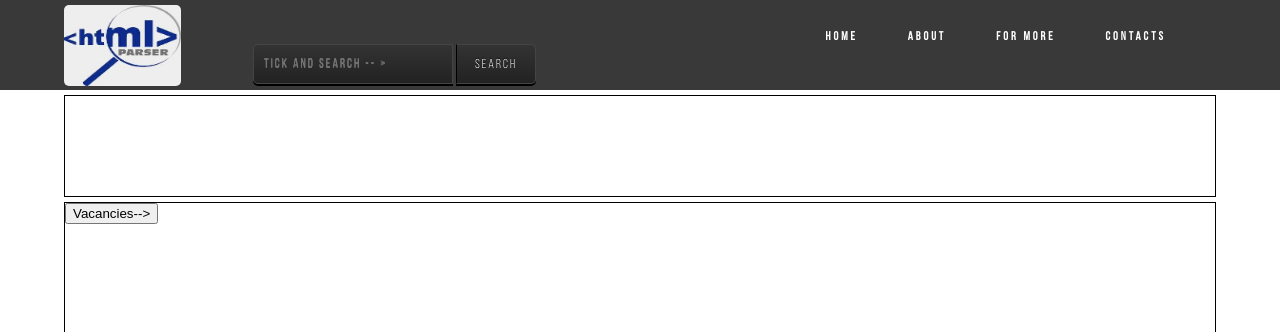
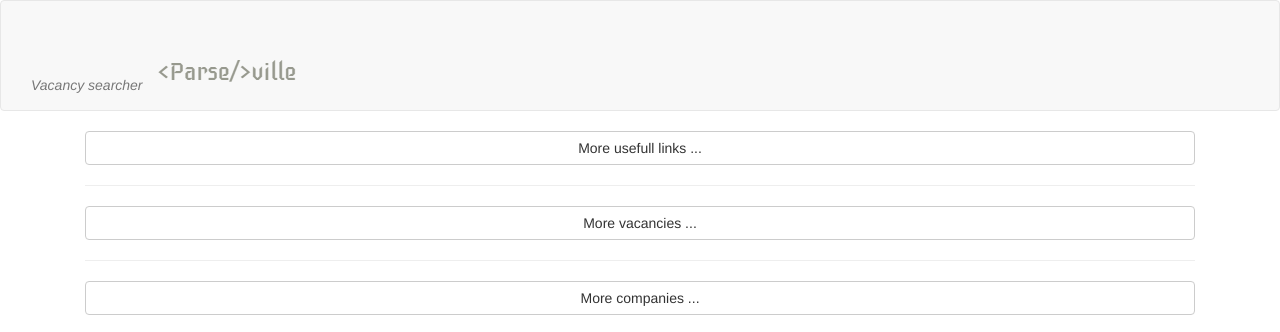
Before and after one commit to martynenko-e/Parseville, a Django app: page /index/ in a window 1280 px wide. Shown: the top 332 px of the page. Run offline with Django 3.2, Linux system fonts and the light colour scheme; data that the repository does not hold is empty; some libraries are stand-ins or nearby versions.

Commit message:
Created index html and css. have questions regarding realisation of For loops inside html. next steps in UI after getting answers

```diff
--- a/src/static/js/marty.js
+++ b/src/static/js/marty.js
@@ -1,7 +1,7 @@
-let Vacancy = () => {
+let Vacancy = function () {
 };
 
-Vacancy.prototype.createFromData = (data) => {
+Vacancy.createFromData = function (data) {
     let object = new Vacancy;
     object.id = data.id;
     object.name = data.name;
@@ -13,13 +13,13 @@ Vacancy.prototype.createFromData = (data) => {
     return object;
 };
 
-let Company = () => {
+let Company = function () {
 };
 
-Company.prototype.addToHtml = () => {
+Company.prototype.addToHtml = function () {
 };
 
-Company.prototype.createFromData = (data) => {
+Company.createFromData = function (data) {
     let object = new Company;
     object.id = data.id;
     object.name = data.name;
@@ -30,10 +30,10 @@ Company.prototype.createFromData = (data) => {
     return object;
 };
 
-let Link = () => {
+let Link = function () {
 };
 
-Link.prototype.createFromData = (data) => {
+Link.createFromData = function (data) {
     let object = new Link;
     object.id = data.id;
     object.name = data.name;
@@ -43,7 +43,7 @@ Link.prototype.createFromData = (data) => {
     return object;
 };
 
-Link.prototype.addToHtml = () => {
+Link.addToHtml = function () {
 };
 
 let links = [],
--- a/src/templates/index.html
+++ b/src/templates/index.html
@@ -3,112 +3,120 @@
 <head>
     <meta charset="UTF-8">
     <title>Parseville</title>
-	<link rel="stylesheet" href="../static/css/reset.css">
-	<link rel="stylesheet" href="../static/css/fonts.css">
-	<link rel="stylesheet" href="../static/css/style.css">
-	<script src="../static/js/parseville.js"></script>
     <script src="https://ajax.googleapis.com/ajax/libs/jquery/1.11.3/jquery.min.js"></script>
     <!--Add bootstrap-->
+    <link rel="stylesheet" href="../static/css/bootstrap.min.css">
+    <link rel="stylesheet" href="../static/css/indexCss.css">
     <script src="../static/js/bootstrap.min.js"></script>
-	<!--<script>
-		$(document).ready(() => {
-			$('body').restive({
-				breakpoints: ['240', '320', '480', '640', '960', '1024', '1280'],
-				classes: ['css-240', 'css-320', 'css-480', 'css-640', 'css-960', 'css-1024', 'css-1280']
-			});
-		});
-		$.restive.startMulti();
+    <script src="../static/js/marty.js"></script>
+    <script async src="../static/js/mapInit.js"></script>
+</head>
 
-		$('body').restive({
-			platform: 'ios',
-			breakpoints: ['240', '320', '480', '640', '960', '1024'],
-			classes: ['css-i-240', 'css-i-320', 'css-i-480', 'css-i-640', 'css-i-960', 'css-i-1024']
-		});
-
-		$('body').restive({
-			platform: 'android',
-			breakpoints: ['240', '320', '480', '640', '960', '1024'],
-			classes: ['css-a-240', 'css-a-320', 'css-a-480', 'css-a-640', 'css-a-960', 'css-a-1024']
-		});
-
-		$.restive.endMulti();
-	</script>-->
-</head>
 <body>
-<header class="header">
+<aside class="side-bar">
+    <div class="col-xs-12">
+        <div class="title-box">
+            <h4>Title</h4>
+        </div>
+        <div class="entry-image"></div>
+        <div class="entry-container">Description</div>
+    </div>
+</aside>
+<main class="main-content">
+    <nav class="navbar navbar-default">
+        <div class="col-xs-12">
+            <div class="navbar-header">
+                <a class="navbar-logo" href="#">
+                    <img class="navbar-logo-img" alt="Logo" src="../static/images/parseville.png">
+                </a>
+                <i>
+                    <span class="navbar-text">Vacancy searcher</span>
+                </i>
+            </div>
+        </div>
+    </nav>
     <div class="container">
-		<div class="wrapper">
-			<div class="header-logo">
-				<a href="#" class="header-logo-link">
-					<img src="../static/images/parseville.jpg" alt="nema" class="header-logo-img">
-					<p class="logo-text"></p>
-				</a>
+        <div class="content">
+            <div class="col-xs-12">
+                <div class="row" id="link-block">
+                    <!-- обьяснить что происходит внизу -->
+                    {% for link in link_list %}
+                    <div class="col-xs-12">
+                        <div id="link-{{ link.id }}" class="usefull-link">
+                            <a href="{{ link.url }}"><h6>{{ link.name }}</h6></a>
+                            <p>{{link.description}}</p>
                         </div>
-			<div class="header-searchbar">
-				<form class="header-searchbar-form" action="" method="">
-					<input type="search" placeholder="tick and search -- >">
-					<button>Search</button>
-				</form>
-				<!--<input type="text" name="search" placeholder="Search..">-->
                     </div>
-			<div class="header-menu">
-				<ul class="header-menu-list">
-					<li class="header-menu-list-item"><a href="#" class="menu-list-item-link">Home</a></li>
-					<li class="header-menu-list-item"><a href="#" class="menu-list-item-link">About</a></li>
-					<li class="header-menu-list-item"><a href="#" class="menu-list-item-link">For more</a></li>
-					<li class="header-menu-list-item"><a href="#" class="menu-list-item-link">Contacts</a></li>
-				</ul>
+                    {% endfor %}
+                </div>
+                <div class="btn-group btn-group-justified" role="group" aria-label="...">
+                    <div class="btn-group" role="group">
+                        <button type="button" class="btn btn-default" id="btn-load-link">More usefull links ...</button>
+                    </div>
+                </div>
+                <hr>
+                <div class="row" id="vacancy-block">
+                    {% for vacancy in vacancy_list %}
+                    <div class="col-xs-4" id="vacancy-{{ vacancy.id }}" onclick="show_more('vacancy', this.id)"
+                         style="cursor: pointer">
+                        <div class="title-box">
+                            <h4>
+                                {{ vacancy.name }}
+                            </h4>
+                        </div>
+                        <div class="entry-lank" style="">
+                            <h5>{{ vacancy.programming_language }}</h5>
+                        </div>
+                        <div class="entry-container ">
+                            <div class="entry-content"><p>{{ vacancy.description|truncatechars_html:100|safe }}</p>
                             </div>
                         </div>
                     </div>
-</header>
-
-<div class="content">
-	<div class="container">
-		<div class="wrapper">
-			<div id="usefull-links" class="row">
-				<div class="links-date"></div>
-				<div class="links-title"></div>
-				<!--generate data from api/links here-->
-				<div class="links-show-all" id="links-show-all">
-					<!--<p>More</p>
-					<input type="button" value="View more">-->
+                    {% endfor %}
+                </div>
+                <div class="btn-group btn-group-justified" role="group" aria-label="...">
+                    <div class="btn-group" role="group">
+                        <button type="button" class="btn btn-default" id="btn-load-vacancy">More vacancies ...</button>
                     </div>
                 </div>
-			<div id="vacancies" class="row">
-				<button id="button-vacancy" onclick="getJsonOfVacancies()">Vacancies--></button>
-				<!--generate data from api/vacancy here-->
+                <hr>
+                <div class="row" id="company-block">
+                    {% for company in company_list %}
+                    <div class="col-xs-4" id="company-{{ company.id }}" onclick="show_more('company', this.id)"
+                         style="cursor: pointer">
+                        <div class="title-box">
+                            <h4>
+                                {{ comany.name }}
+                            </h4>
                         </div>
-			<div id="companies" class="row">
-				<button id="button-company" onclick="getJsonOfCompanies()">Companies --></button>
-				<!--generate data from api/company here-->
-				<!--<div id="paginate-top"> </div>
-				<div id="bookcontent"> </div>
-				<div id="paginate-bottom"> </div>-->
+                        <div class="entry-image" style="">
+                            <img src="/media/{{ company.logo }}">
+                        </div>
+                        <div class="entry-container ">
+                            <div class="entry-content"><p>
+                                {{company.description|truncatechars_html:100|safe}}
                             </div>
                         </div>
                     </div>
+                    {% endfor %}
+                </div>
+                <div class="btn-group btn-group-justified" role="group" aria-label="...">
+                    <div class="btn-group" role="group">
+                        <button type="button" class="btn btn-default" id="btn-load-company">More companies ...</button>
+                    </div>
+                </div>
+                </br>
+                <div id="map">
+                    <!--<iframe src="https://www.google.com/maps/embed?pb=!1m14!1m12!1m3!1d2540.0244182976703!2d30.416830679721098!3d50.459269979577!2m3!1f0!2f0!3f0!3m2!1i1024!2i768!4f13.1!5e0!3m2!1suk!2sua!4v1478846918907"
+                            width="100%" height="400" frameborder="0" style="border:0" allowfullscreen></iframe>-->
+                </div>
             </div>
 
-<div class="footer">
-	<!--<div class="row">-->
-	<div class="footer-get-in-touch">
-		<div class="map">
-			<iframe src="https://www.google.com/maps/embed?pb=!1m14!1m12!1m3!1d2540.0244182976703!2d30.416830679721098!3d50.459269979577!2m3!1f0!2f0!3f0!3m2!1i1024!2i768!4f13.1!5e0!3m2!1suk!2sua!4v1478846918907"
-			        width="100%" height="450" frameborder="0" style="border:0" allowfullscreen></iframe>
-		</div>
-		<div class="get-in-touch-content">
-			<h4 class="get-in-touch-head">get in touch</h4>
-			<ul class="get-in-touch-list">
-				<li class="get-in-touch-list-item phone">
-					<a class="footer-block-item-link" href=""> 007 </a>
-				</li>
-				<!--<li class="get-in-touch-list-item email">
-					<a class="footer-block-item-link" href="mailto:support@longwave.com">support@longwave.com</a>
-				</li>-->
-			</ul>
         </div>
     </div>
+</main>
+</body>
+<!--<div class="footer">
     <div class="social">
         <div class="social-wrapper">
             <div class="copyright-text">
@@ -116,9 +124,53 @@
             </div>
         </div>
     </div>
-	<!--</div>-->
-</div>
+</div>-->
+<script>
 
+//    document.getElementById("btn-load-link").onclick = loadMoreLink;
+//
+//    document.getElementById("btn-load-vacancy").onclick = loadMoreVacancy;
+//
+//    document.getElementById("btn-load-company").onclick = loadMoreCompany;
 
-</body>
+    $(document).ready(function () {
+
+        function postProcessing(data) {
+            var myArray = data;
+            for (var dict in myArray) {
+                switch (dict) {
+                    case ("vacancy_list"):
+                        for (var elem in myArray[dict]) {
+                            vacancies.push(Vacancy.createFromData(myArray[dict][elem]));
+                        }
+                        break;
+                    case ("company_list"):
+                        for (var elem in myArray[dict]) {
+                            companies.push(Company.createFromData(myArray[dict][elem]));
+                        }
+                        break;
+                    case ("link_list"):
+                        for (var elem in myArray[dict]) {
+                            links.push(Link.createFromData(myArray[dict][elem]));
+                        }
+                        break;
+                }
+            }
+        }
+
+        getInit();
+
+        function getInit() {
+            $.ajax({
+                url: 'http://' + window.location.hostname + ":" + window.location.port + '/api/init/',
+                type: 'post',
+                dataType: 'json',
+                cache: false,
+                success: postProcessing,
+                async: true,
+            });
+        }
+    });
+</script>
+<script async src="https://maps.googleapis.com/maps/api/js?key=AIzaSyBvnIFhL4lkBp6gqzbtIxP2cfZEIwBMCjw&callback=initMap"></script>
 </html>
--- a/src/templates/marty-index.html
+++ b/src/templates/marty-index.html
@@ -26,7 +26,6 @@
 </aside>
 <main>
     <nav class="navbar navbar-default">
-
         <div class="col-xs-12">
             <div class="navbar-header">
                 <a class="navbar-brand" href="#">
@@ -40,7 +39,6 @@
     </nav>
 
     <div class="content">
-
         <div class="col-xs-12">
             <div class="row" id="link-block">
                 {% for link in link_list %}
```
Also changed, not shown: src/static/css/marty.css (+2 -11 lines), src/templates/test.html (deleted, +0 -50 lines). Lines whose indentation alone changed are shown as unchanged.
